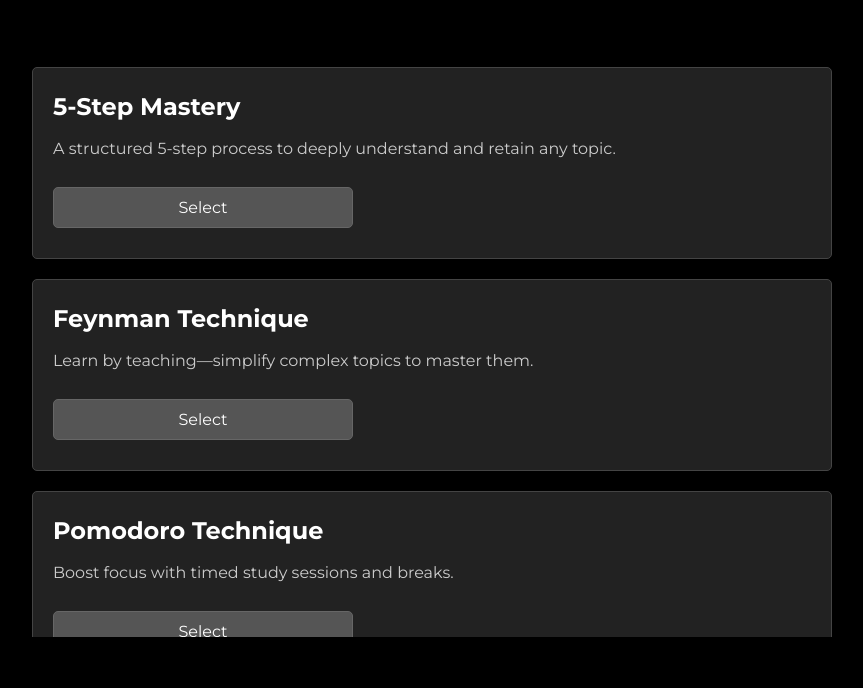
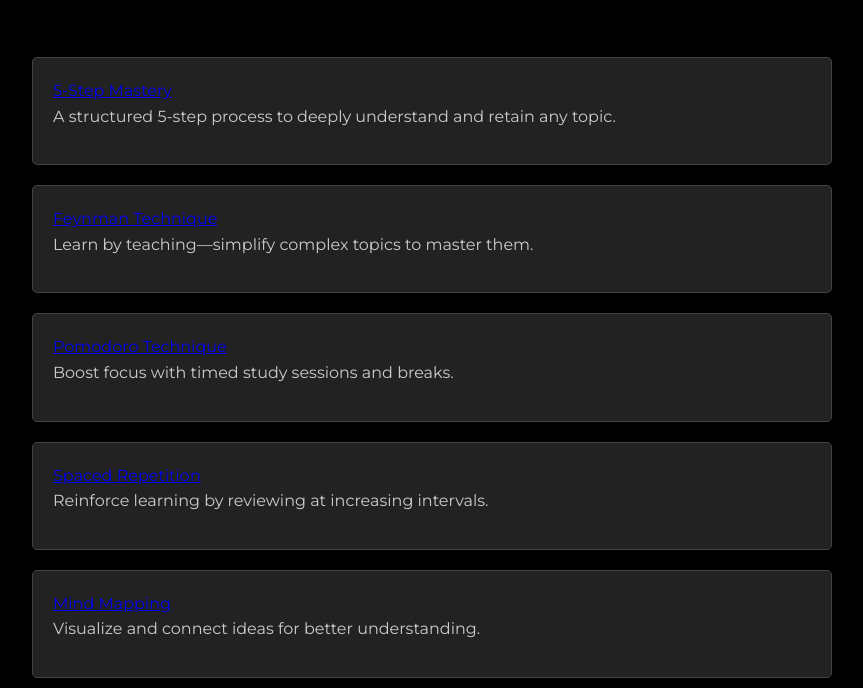
Before and after one commit to kunjpatelx/LEARN, a website: page index.html in a window 1280 px wide. Shown: the part 220-908 px from the top of the page, without its empty margins (208-1071 px from the left). Drawn offline with Linux system fonts and the light colour scheme.

Commit message:
Update index.html

```diff
--- a/index.html
+++ b/index.html
@@ -15,36 +15,30 @@
             <p>Welcome to LEARN, your personal learning assistant. Choose a technique below to master any topic.</p>
         </header>
         <main>
-            <section id="techniques" class="scrollable-techniques">
+            <section id="techniques">
                 <div class="technique">
-                    <h2>5-Step Mastery</h2>
+                    <a href="#" onclick="selectTechnique('5-step')">5-Step Mastery</a>
                     <p>A structured 5-step process to deeply understand and retain any topic.</p>
-                    <button onclick="selectTechnique('5-step')">Select</button>
                 </div>
                 <div class="technique">
-                    <h2>Feynman Technique</h2>
+                    <a href="#" onclick="selectTechnique('feynman')">Feynman Technique</a>
                     <p>Learn by teaching—simplify complex topics to master them.</p>
-                    <button onclick="selectTechnique('feynman')">Select</button>
                 </div>
                 <div class="technique">
-                    <h2>Pomodoro Technique</h2>
+                    <a href="#" onclick="selectTechnique('pomodoro')">Pomodoro Technique</a>
                     <p>Boost focus with timed study sessions and breaks.</p>
-                    <button onclick="selectTechnique('pomodoro')">Select</button>
                 </div>
                 <div class="technique">
-                    <h2>Spaced Repetition</h2>
+                    <a href="#" onclick="selectTechnique('spaced-repetition')">Spaced Repetition</a>
                     <p>Reinforce learning by reviewing at increasing intervals.</p>
-                    <button onclick="selectTechnique('spaced-repetition')">Select</button>
                 </div>
                 <div class="technique">
-                    <h2>Mind Mapping</h2>
+                    <a href="#" onclick="selectTechnique('mind-mapping')">Mind Mapping</a>
                     <p>Visualize and connect ideas for better understanding.</p>
-                    <button onclick="selectTechnique('mind-mapping')">Select</button>
                 </div>
                 <div class="technique">
-                    <h2>SQ3R Technique</h2>
+                    <a href="#" onclick="selectTechnique('sq3r')">SQ3R Technique</a>
                     <p>Learn effectively by surveying, questioning, reading, reciting, and reviewing material.</p>
-                    <button onclick="selectTechnique('sq3r')">Select</button>
                 </div>
             </section>
             <section id="topic-input" style="display: none;">
```
